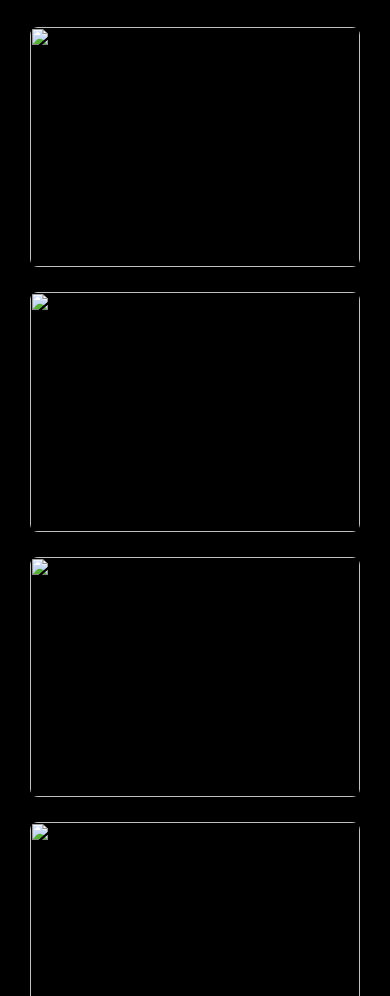
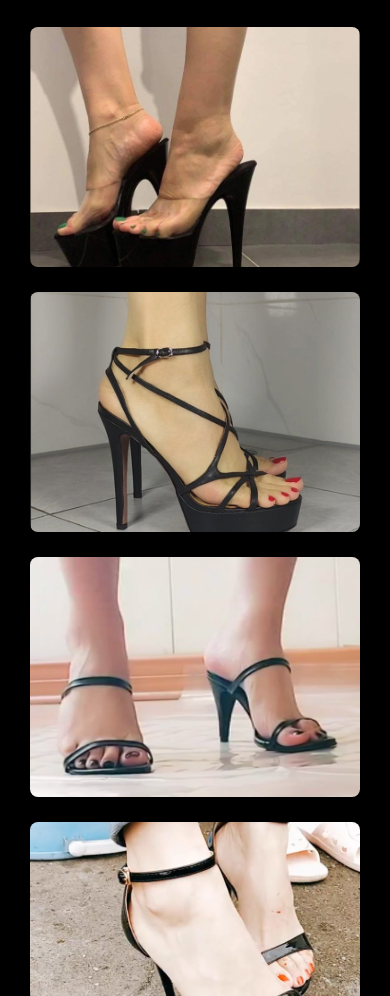
Before and after one commit to AHAMEDHASSAN/lethal-pressure, a plain HTML site: page index.html in a window 390 px wide. Shown: the part 444-1440 px from the top of the page. Drawn offline with Linux system fonts and the light colour scheme; the site is published under a folder, as on GitHub Pages, so addresses that start at the root find nothing.

Commit message:
Update CSS and fix responsive issues

```diff
--- a/index.html
+++ b/index.html
@@ -17,12 +17,12 @@
 
     <!-- شبكة الصور -->
     <div class="gallery">
-      <img class="gimg" src="/images/HOMEPAGE(1).jpg" />
-      <img class="gimg" src="/images/HOMEPAGE(2).jpg" />
-      <img class="gimg" src="/images/HOMEPAGE(3).jpg" />
-      <img class="gimg" src="/images/HOMEPAGE(4).jpg" />
-      <img class="gimg" src="/images/HOMEPAGE(5).jpg" />
-      <img class="gimg" src="/images/HOMEPAGE(6).jpg" />
+      <img class="gimg" src="images/HOMEPAGE(1).jpg" />
+      <img class="gimg" src="images/HOMEPAGE(2).jpg" />
+      <img class="gimg" src="images/HOMEPAGE(3).jpg" />
+      <img class="gimg" src="images/HOMEPAGE(4).jpg" />
+      <img class="gimg" src="images/HOMEPAGE(5).jpg" />
+      <img class="gimg" src="images/HOMEPAGE(6).jpg" />
     </div>
 
     <!-- النص السفلي -->
```
